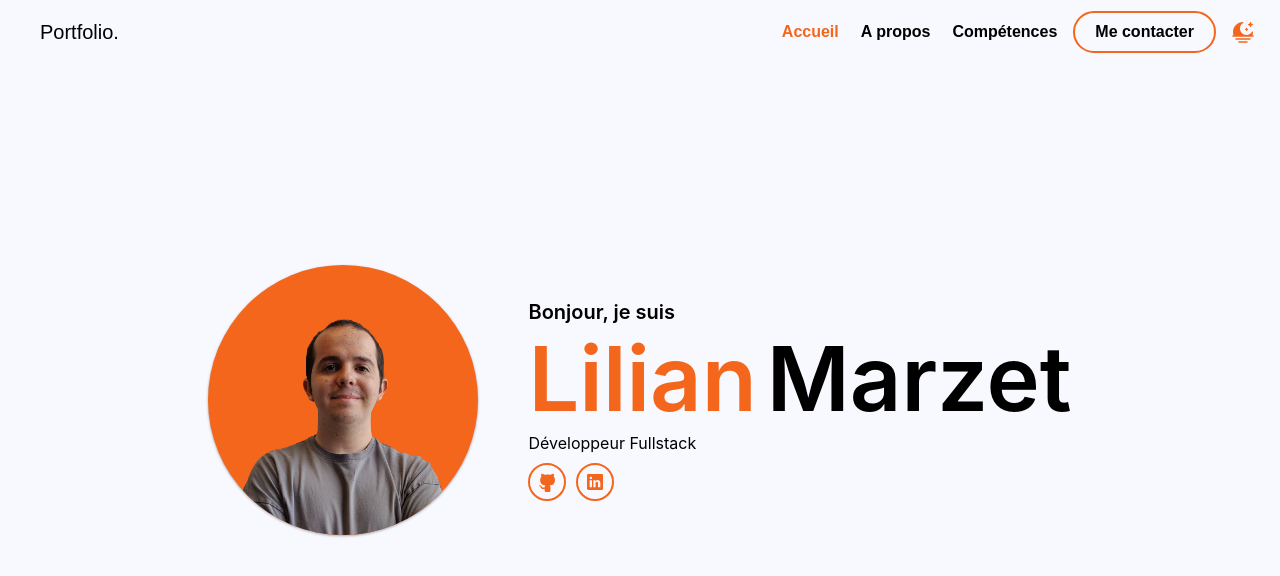
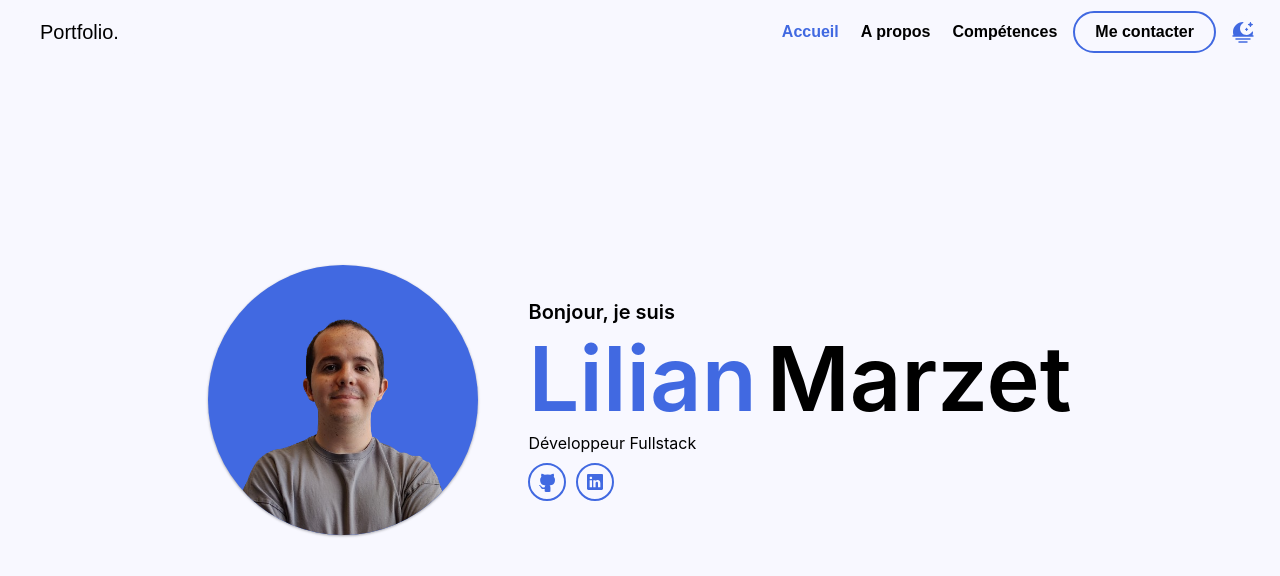
Before and after one commit to LilianMrzt/my-portfolio, a React (Create React App) app: page / in a window 1280 px wide. Shown: the top 576 px of the page. Built offline with nearby package versions, Linux system fonts and the light colour scheme.

Commit message:
[FEAT] Changement de la couleur primary

```diff
--- a/src/index.css
+++ b/src/index.css
@@ -32,7 +32,7 @@ code {
 
 :root {
   --background: #F8F8FF;
-  --primary: #f4661b;
+  --primary: #4169E1;
   --text: #000000;
   --blackish: #272727;
   --surface: #ffffff;
@@ -41,7 +41,7 @@ code {
 
 [data-theme='dark'] {
   --background: #272727;
-  --primary: #f4661b;
+  --primary: #4169E1;
   --text: #ffffff;
   --blackish: #F8F8FF;
   --surface: #000000;
```
